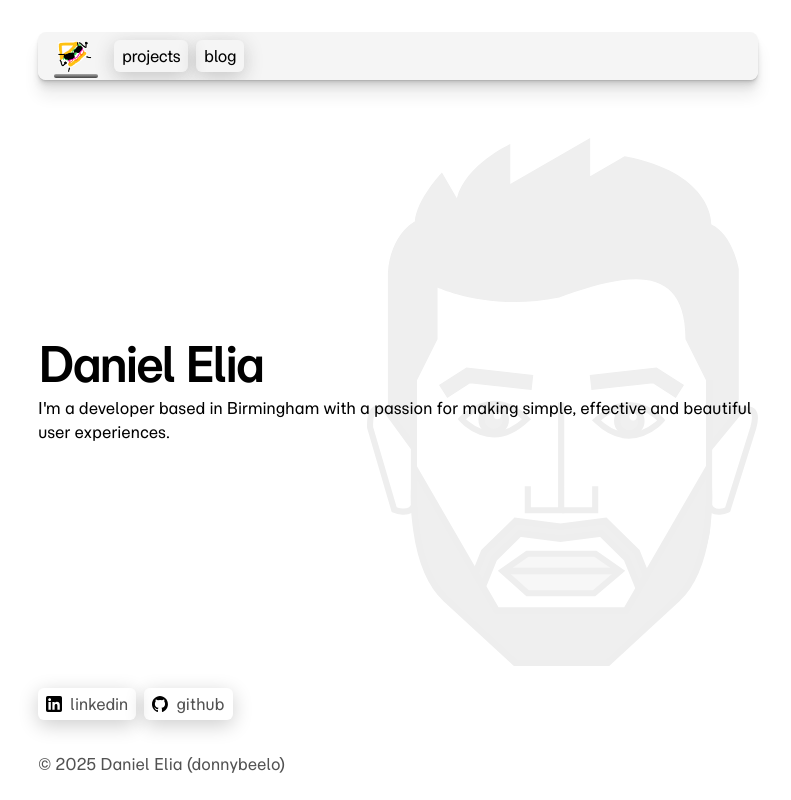
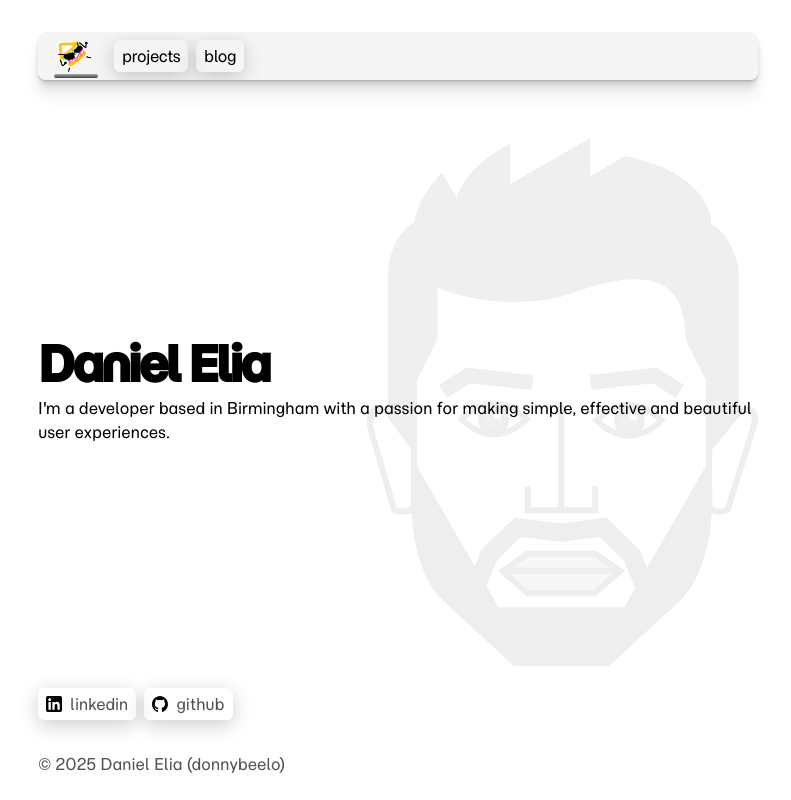
Before and after one commit to donnybeelo/donnybeelo.github.io, a Next.js app: page / in a window 1280 px wide. Shown: the whole page, without its empty margins (242-1033 px from the left). Built offline with nearby package versions, Linux system fonts and the light colour scheme; no server answers.

Commit message:
Make my name look cooler + adjust colour of hyphen between name and date in posts

```diff
--- a/app/components/postDetail.tsx
+++ b/app/components/postDetail.tsx
@@ -82,7 +82,7 @@ export default function PostDetail({
 
 			<div className="flex gap-2 items-center mt-2 mb-8 text-sm">
 				<p className="text-neutral-800 dark:text-neutral-200">by Daniel Elia</p>
-				<p>-</p>
+				<p className="text-neutral-700 dark:text-neutral-300">-</p>
 				<p className="text-sm text-neutral-600 dark:text-neutral-400">
 					{formatDate(post.metadata.publishedAt)}
 				</p>
--- a/app/page.tsx
+++ b/app/page.tsx
@@ -4,7 +4,7 @@ import bauhaus from "@/public/bauhaus.svg";
 export default function Page() {
 	return (
 		<div className="h-[calc(100vh-22rem)] md:h-[calc(100vh-17rem)] flex flex-col justify-center items-start relative">
-			<p className="mb-2 text-5xl font-semibold tracking-tighter">
+			<p className="mb-2 text-5xl font-semibold tracking-tighter fontMomoDisplay">
 				Daniel Elia
 			</p>
 			<Typer>
```
